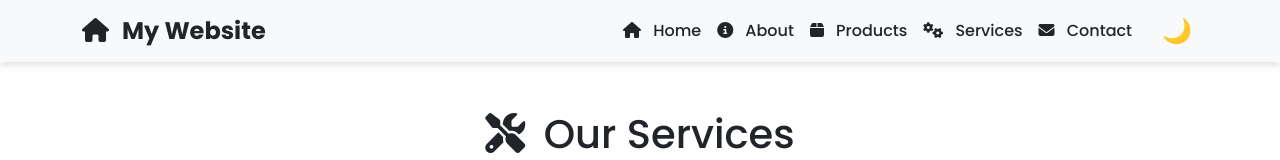
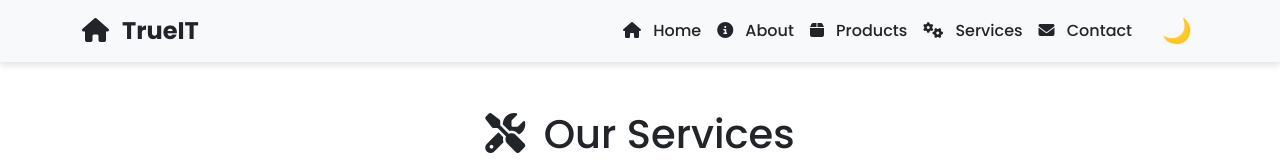
Before and after one commit to theshyamsharma/tur, a plain HTML site: page services.html in a window 1280 px wide. Shown: the top 160 px of the page. Drawn offline with nearby package versions, Linux system fonts and the light colour scheme.

Commit message:
Update services.html

```diff
--- a/services.html
+++ b/services.html
@@ -19,7 +19,7 @@
     <!-- Navbar -->
     <nav class="navbar navbar-expand-lg">
         <div class="container">
-            <a class="navbar-brand" href="index.html"><i class="fas fa-home"></i> My Website</a>
+            <a class="navbar-brand" href="index.html"><i class="fas fa-home"></i> TrueIT</a>
             <button class="navbar-toggler" type="button" data-bs-toggle="collapse" data-bs-target="#navbarNav" aria-controls="navbarNav" aria-expanded="false" aria-label="Toggle navigation">
                 <span class="navbar-toggler-icon"></span>
             </button>
```
